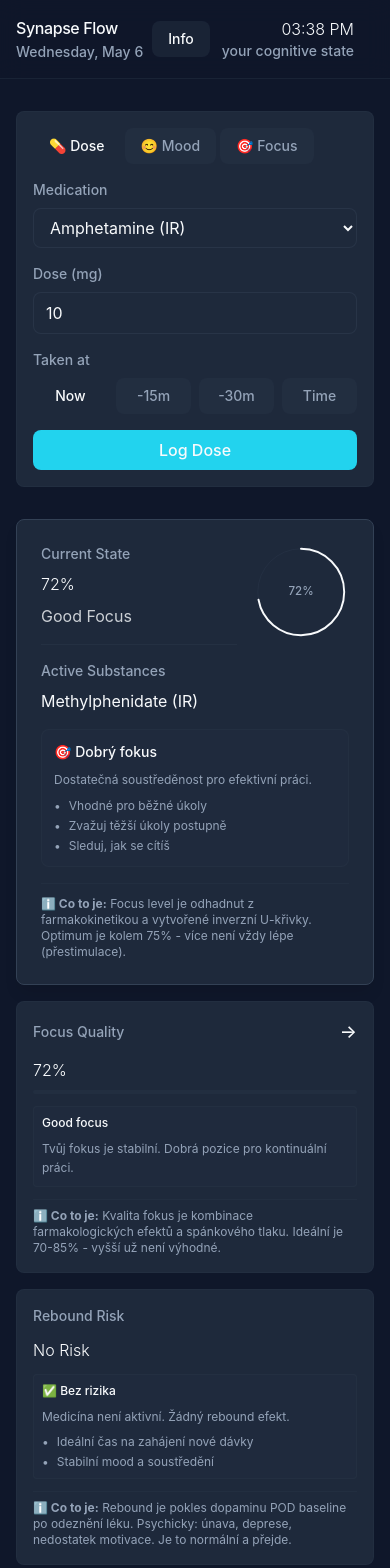
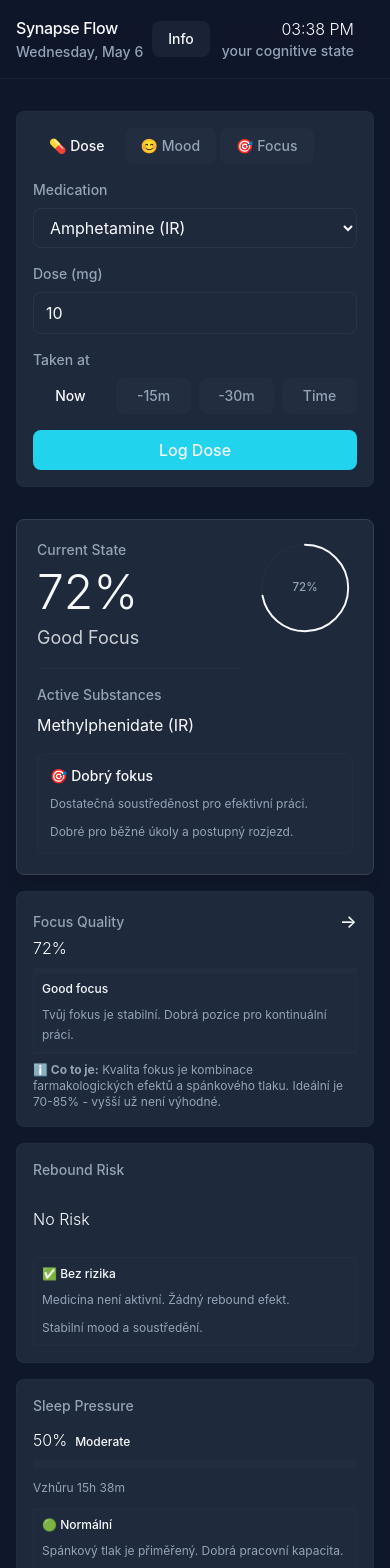
Before and after one commit to codesfromspace/flow, a Next.js app: page / in a window 390 px wide. Shown: the top 1568 px of the page. Built offline with nearby package versions, Linux system fonts and the light colour scheme.

Commit message:
Normalize dashboard widget sizing

```diff
--- a/app/page.tsx
+++ b/app/page.tsx
@@ -215,7 +215,7 @@ export default function Dashboard() {
     switch (widgetId) {
       case 'cognitive-state':
         return (
-          <DraggableWidget key={widgetId} id={widgetId} {...wrapperProps}>
+          <DraggableWidget key={widgetId} id={widgetId} size="wide" {...wrapperProps}>
             <CurrentCognitiveState focusLevel={focusLevel} overstimulated={focusLevel > 85} activeMedications={activeMeds} />
           </DraggableWidget>
         );
@@ -251,7 +251,7 @@ export default function Dashboard() {
         );
       case 'activation-curve':
         return (
-          <DraggableWidget key={widgetId} id={widgetId} {...wrapperProps}>
+          <DraggableWidget key={widgetId} id={widgetId} size="full" {...wrapperProps}>
             {timelineData.length > 0 ? (
               <ActivationCurve data={timelineData} medications={medications.map((m) => ({ name: m.name, color: '#22d3ee', doseTime: 0 }))} currentTime={currentTime} />
             ) : null}
@@ -259,7 +259,7 @@ export default function Dashboard() {
         );
       case 'daily-timeline':
         return (
-          <DraggableWidget key={widgetId} id={widgetId} {...wrapperProps}>
+          <DraggableWidget key={widgetId} id={widgetId} size="full" {...wrapperProps}>
             {todayEvents.length > 0 ? <DailyTimeline events={todayEvents} currentTime={currentTime} dayStart={dayStart} dayEnd={dayEnd} /> : null}
           </DraggableWidget>
         );
@@ -280,7 +280,7 @@ export default function Dashboard() {
 
         <DndContext sensors={sensors} collisionDetection={closestCenter} onDragEnd={handleWidgetDragEnd}>
           <SortableContext items={widgetOrder} strategy={rectSortingStrategy}>
-            <div className="grid grid-cols-1 lg:grid-cols-4 gap-4 auto-rows-max">
+            <div className="grid grid-cols-1 md:grid-cols-2 lg:grid-cols-4 gap-4 auto-rows-[minmax(220px,auto)] items-stretch">
               {widgetOrder.slice(0, 6).map((widgetId, idx) => renderWidget(widgetId, idx))}
             </div>
 
--- a/components/core/DraggableWidget.tsx
+++ b/components/core/DraggableWidget.tsx
@@ -7,6 +7,7 @@ import { CSS } from '@dnd-kit/utilities';
 interface DraggableWidgetProps {
   id: string;
   children: ReactNode;
+  size?: 'small' | 'wide' | 'full';
   onMoveUp?: () => void;
   onMoveDown?: () => void;
   canMoveUp?: boolean;
@@ -16,6 +17,7 @@ interface DraggableWidgetProps {
 export default function DraggableWidget({
   id,
   children,
+  size = 'small',
   onMoveUp,
   onMoveDown,
   canMoveUp = true,
@@ -29,12 +31,17 @@ export default function DraggableWidget({
     zIndex: isDragging ? 30 : undefined,
     opacity: isDragging ? 0.75 : 1,
   };
+  const sizeClass = {
+    small: 'min-h-[220px]',
+    wide: 'lg:col-span-2 min-h-[220px]',
+    full: 'lg:col-span-full',
+  }[size];
 
   return (
     <div
       ref={setNodeRef}
       style={style}
-      className="relative group"
+      className={`relative group h-full ${sizeClass}`}
       onMouseEnter={() => setShowControls(true)}
       onMouseLeave={() => setShowControls(false)}
     >
--- a/components/widgets/CurrentCognitiveState.tsx
+++ b/components/widgets/CurrentCognitiveState.tsx
@@ -48,46 +48,46 @@ export default function CurrentCognitiveState({
       return {
         title: '⚠️ Přestimulace',
         message: 'Mozek je v hyperaktivním stavu. Může být obtížné zpomalit myšlení.',
-        tips: ['Zpomal tempo práce', 'Zkus meditaci nebo cvičení', 'Vyhni se dalším stimulantům', 'Voda a zdravé jídlo'],
+        tip: 'Zpomal tempo, voda, bez dalších stimulantů.',
       };
     }
     if (focusLevel >= 80) {
       return {
         title: '✅ Optimální fokus',
         message: 'Tvůj mozek je v ideálním stavu pro soustředěnou práci.',
-        tips: ['Využij tuto dobu na důležité úkoly', 'Pracuj na projektech vyžadujících kreativitu', 'Záznamy mohou být hlubší a kvalitější'],
+        tip: 'Využij okno na nejtěžší práci.',
       };
     }
     if (focusLevel >= 60) {
       return {
         title: '🎯 Dobrý fokus',
         message: 'Dostatečná soustředěnost pro efektivní práci.',
-        tips: ['Vhodné pro běžné úkoly', 'Zvažuj těžší úkoly postupně', 'Sleduj, jak se cítíš'],
+        tip: 'Dobré pro běžné úkoly a postupný rozjezd.',
       };
     }
     if (focusLevel >= 40) {
       return {
         title: '⚡ Středně slabý fokus',
         message: 'Soustředěnost je pouze střední. Zkus si pomoct.',
-        tips: ['Krátký spánek nebo kofein', 'Rozdělení úkolů na menší kusy', 'Pohyb a čerstvý vzduch'],
+        tip: 'Rozděl práci na menší kroky, zvaž pauzu.',
       };
     }
     return {
       title: '📍 Nízký fokus',
       message: 'Soustředěnost je nízká. Tvůj mozek není připraven na těžkou práci.',
-      tips: ['Odpočinek nebo spánek', 'Jídlo s proteiny a zdravými tuky', 'Fyzická aktivita (procházka)', 'Zvažuj konzultaci lékaře'],
+      tip: 'Odpočinek, jídlo a lehký pohyb budou lepší než tlak na výkon.',
     };
   };
 
   const rec = getRecommendation();
 
   return (
-    <div className={`card-elevated col-span-full lg:col-span-2 p-6 lg:p-8 bg-gradient-to-br ${getBgColor()} animate-fade-in space-y-4`}>
+    <div className={`card-elevated h-full min-h-[220px] p-5 bg-gradient-to-br ${getBgColor()} animate-fade-in flex flex-col justify-between gap-4`}>
       <div className="flex items-start justify-between gap-4">
         <div className="flex-1">
           <p className="text-label mb-2">Current State</p>
-          <h2 className={`text-display font-light mb-2 ${getStateColor()}`}>{focusLevel}%</h2>
-          <p className="text-title text-foreground/80 mb-4">{getStateLabel()}</p>
+          <h2 className={`text-5xl font-light mb-2 ${getStateColor()}`}>{focusLevel}%</h2>
+          <p className="text-lg text-foreground/80 mb-4">{getStateLabel()}</p>
 
           {activeMedications.length > 0 && (
             <div className="pt-4 border-t border-card-border/30">
@@ -121,20 +121,7 @@ export default function CurrentCognitiveState({
       <div className="bg-card-border/10 p-3 rounded-lg space-y-2 border border-card-border/20">
         <p className="text-sm font-medium text-foreground">{rec.title}</p>
         <p className="text-xs text-muted leading-relaxed">{rec.message}</p>
-        <ul className="text-xs text-muted space-y-1">
-          {rec.tips.map((tip, i) => (
-            <li key={i} className="flex gap-2">
-              <span>•</span>
-              <span>{tip}</span>
-            </li>
-          ))}
-        </ul>
-      </div>
-
-      <div className="border-t border-card-border/20 pt-3">
-        <p className="text-xs text-muted">
-          <strong>ℹ️ Co to je:</strong> Focus level je odhadnut z farmakokinetikou a vytvořené inverzní U-křivky. Optimum je kolem 75% - více není vždy lépe (přestimulace).
-        </p>
+        <p className="text-xs text-muted leading-relaxed">{rec.tip}</p>
       </div>
     </div>
   );
--- a/components/widgets/EstimatedFocus.tsx
+++ b/components/widgets/EstimatedFocus.tsx
@@ -40,7 +40,7 @@ export default function EstimatedFocus({ percentage, trend }: EstimatedFocusProp
   };
 
   return (
-    <div className="card-base p-4 space-y-3">
+    <div className="card-base h-full min-h-[220px] p-4 flex flex-col justify-between">
       <div className="flex items-center justify-between">
         <p className="text-label">Focus Quality</p>
         <span className={`text-lg font-medium ${getTrendColor()}`} title={`Trend: ${trend}`}>{getTrendIcon()}</span>
--- a/components/widgets/HydrationReminder.tsx
+++ b/components/widgets/HydrationReminder.tsx
@@ -65,7 +65,7 @@ export default function HydrationReminder({ level, concentration }: HydrationRem
   const rec = getRecommendation();
 
   return (
-    <div className={`card-base p-4 space-y-3 ${isUrgent ? 'border border-status-danger/40 bg-status-danger/5' : ''}`}>
+    <div className={`card-base h-full min-h-[220px] p-4 flex flex-col justify-between gap-3 ${isUrgent ? 'border border-status-danger/40 bg-status-danger/5' : ''}`}>
       <div>
         <p className="text-label mb-2">Hydration Status</p>
         <div className="flex items-center gap-2">
--- a/components/widgets/MentalLoad.tsx
+++ b/components/widgets/MentalLoad.tsx
@@ -40,7 +40,7 @@ export default function MentalLoad({ load, capacity }: MentalLoadProps) {
   const rec = getRecommendation();
 
   return (
-    <div className="card-base p-4 space-y-3">
+    <div className="card-base h-full min-h-[220px] p-4 flex flex-col justify-between gap-3">
       <p className="text-label">Mental Load</p>
       <div className="space-y-3">
         <div className="flex items-center justify-between">
--- a/components/widgets/ReboundRisk.tsx
+++ b/components/widgets/ReboundRisk.tsx
@@ -39,25 +39,25 @@ export default function ReboundRisk({ level, timeToRebound }: ReboundRiskProps)
         return {
           title: '✅ Bez rizika',
           message: 'Medicína není aktivní. Žádný rebound efekt.',
-          tips: ['Ideální čas na zahájení nové dávky', 'Stabilní mood a soustředění'],
+          tip: 'Stabilní mood a soustředění.',
         };
       case 'low':
         return {
           title: '🟢 Nízké riziko',
           message: 'Efekt se pomalu stírá. Rebound bude mírný.',
-          tips: ['Hydratuj se', 'Vyhni se dalším stimulantům', 'Zvažuj proteinový snack'],
+          tip: 'Hydratace a lehký snack stačí.',
         };
       case 'medium':
         return {
           title: '🟡 Střední riziko',
           message: 'Významný pokles dopaminu se blíží. Buď připravený.',
-          tips: ['Oznámení na pozadí', 'Plánuj lehčí úkoly na později', 'Voda, spánek, pohyb', 'Vyhni se dalším stimulantům'],
+          tip: 'Plánuj lehčí úkoly, voda a pauza.',
         };
       case 'high':
         return {
           title: '🔴 Vysoké riziko',
           message: 'Rebound je NYNÍ nebo začal. Očekávej pokles energie.',
-          tips: ['Pauza a relaxace (medatce/Walk)', '15-30 min spánku nebo lehu', 'Voda a potravina s proteiny', 'Bez dalších stimulantů', 'Empatický postoj k sobě - je to normální'],
+          tip: 'Pauza, voda, protein, bez dalších stimulantů.',
         };
     }
   };
@@ -65,7 +65,7 @@ export default function ReboundRisk({ level, timeToRebound }: ReboundRiskProps)
   const rec = getRecommendation();
 
   return (
-    <div className={`card-base p-4 space-y-3 border bg-gradient-to-br ${getRiskColor()}`}>
+    <div className={`card-base h-full min-h-[220px] p-4 border bg-gradient-to-br ${getRiskColor()} flex flex-col justify-between gap-3`}>
       <p className="text-label">Rebound Risk</p>
       <p className={`text-headline font-light ${getRiskTextColor()}`}>{getRiskLabel()}</p>
       {timeToRebound && (
@@ -75,20 +75,7 @@ export default function ReboundRisk({ level, timeToRebound }: ReboundRiskProps)
       <div className="bg-card-border/10 p-2 rounded space-y-2 border border-card-border/20">
         <p className="text-xs font-medium">{rec.title}</p>
         <p className="text-xs text-muted leading-relaxed">{rec.message}</p>
-        <ul className="text-xs text-muted space-y-1">
-          {rec.tips.map((tip, i) => (
-            <li key={i} className="flex gap-2">
-              <span>•</span>
-              <span>{tip}</span>
-            </li>
-          ))}
-        </ul>
-      </div>
-
-      <div className="border-t border-card-border/20 pt-2">
-        <p className="text-xs text-muted">
-          <strong>ℹ️ Co to je:</strong> Rebound je pokles dopaminu POD baseline po odeznění léku. Psychicky: únava, deprese, nedostatek motivace. Je to normální a přejde.
-        </p>
+        <p className="text-xs text-muted leading-relaxed">{rec.tip}</p>
       </div>
     </div>
   );
--- a/components/widgets/SleepPressure.tsx
+++ b/components/widgets/SleepPressure.tsx
@@ -59,7 +59,7 @@ export default function SleepPressure({ pressure, hoursAwake }: SleepPressurePro
   const rec = getRecommendation();
 
   return (
-    <div className={`card-base p-4 space-y-3 bg-gradient-to-br ${getStatusColor()}`}>
+    <div className={`card-base h-full min-h-[220px] p-4 bg-gradient-to-br ${getStatusColor()} flex flex-col justify-between gap-3`}>
       <p className="text-label">Sleep Pressure</p>
       <div className="space-y-2">
         <div className="flex items-baseline gap-2">
```
